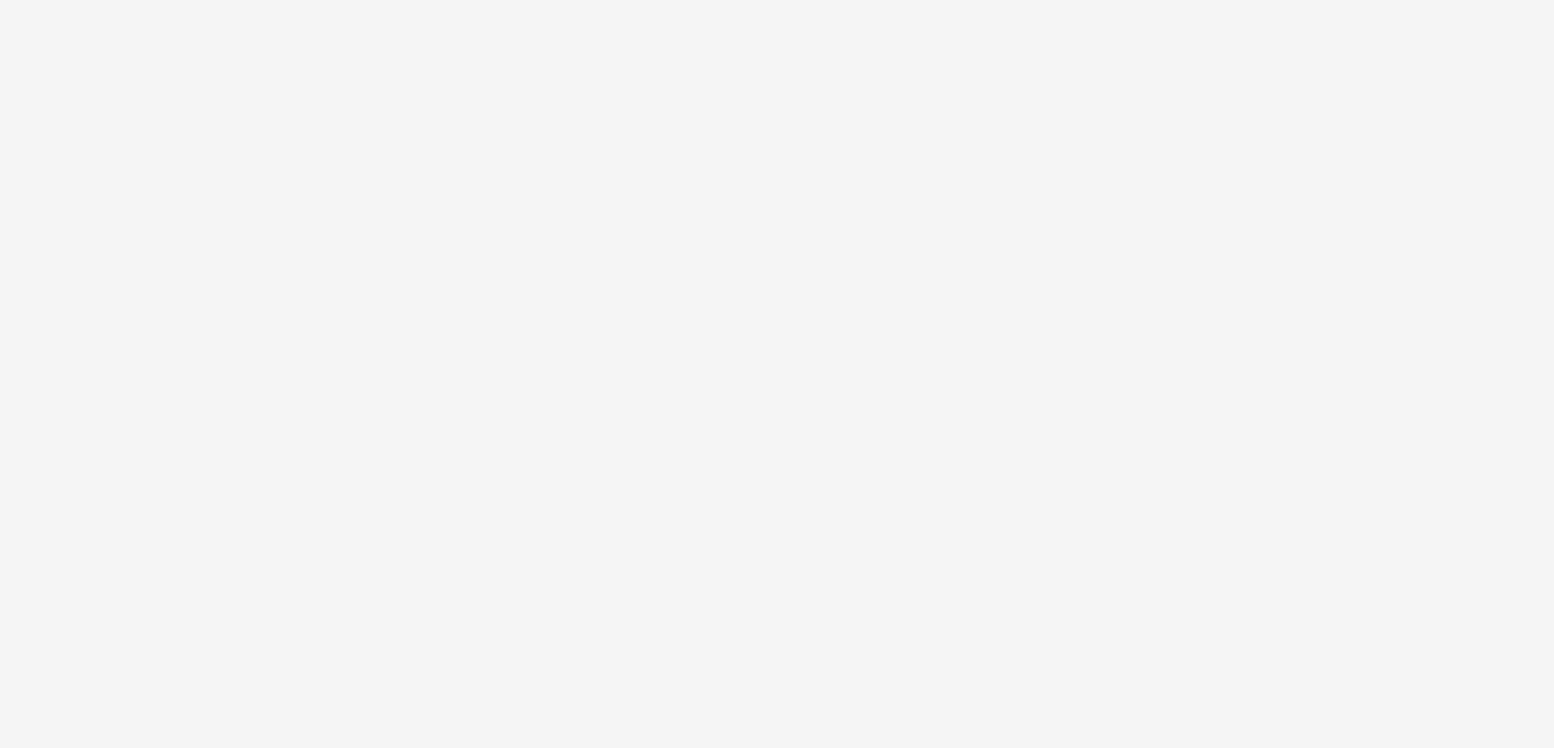
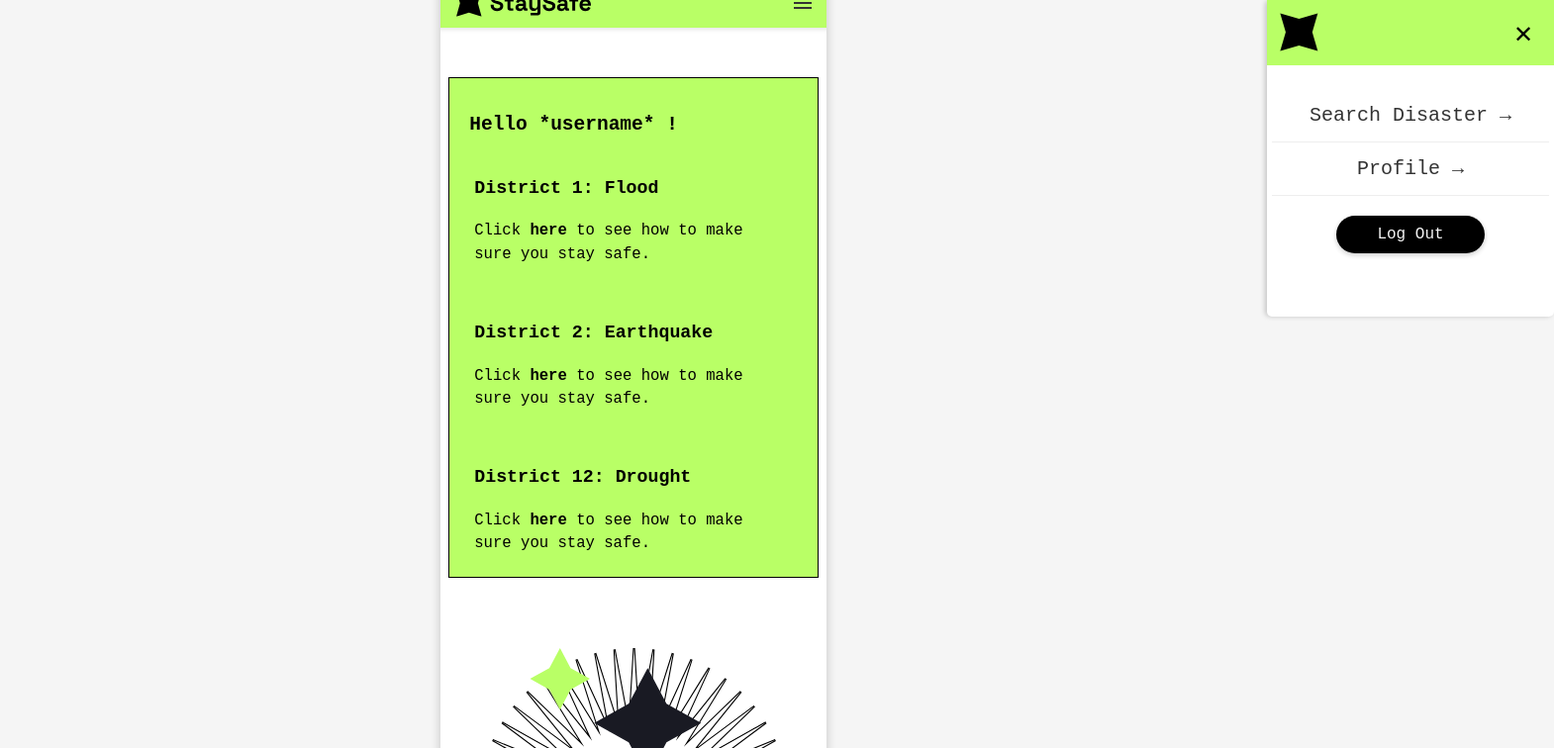
Before and after one commit to skrbacz/stay-safe, a React (Create React App) app in the folder frontend/: page /profile in a window 1280 px wide. Before the commit this address had no page. Shown: the top 756 px of the page at 99% size, 1570 px wide, since content can reach past the window. Built offline with nearby package versions, Linux system fonts and the light colour scheme.

Commit message:
Added profile page

```diff
--- a/frontend/src/App.js
+++ b/frontend/src/App.js
@@ -3,6 +3,7 @@ import { BrowserRouter as Router, Route, Routes } from "react-router-dom";
 import Login from "./login_page/Login";
 import Landing from "./landing_page/landing.js";
 import HomePage from "./home_page/Home.js";
+import Profile from "./profile_page/Profile.js"
 
 const App = () => {
   return (
@@ -11,6 +12,7 @@ const App = () => {
         <Route path="/" element={<Landing />} />
         <Route path="/login" element={<Login />} />
         <Route path="/home" element={<HomePage/>}/>
+        <Route path ="/profile" element={<Profile/>}/>
       </Routes>
     </Router>
   );
--- /dev/null
+++ b/frontend/src/profile_page/Profile.css
@@ -0,0 +1,208 @@
+body {
+    margin: 0;
+    font-family: monospace;
+    background-color: #f5f5f5;
+}
+
+.profile-container {
+    width: 390px;
+    height: 844px;
+    margin: 0 auto;
+    display: flex;
+    flex-direction: column;
+    align-items: center;
+    background-color: #ffffff;
+    box-shadow: 0px 4px 10px rgba(0, 0, 0, 0.2);
+    overflow: hidden;
+}
+
+.header {
+    display: flex;
+    justify-content: space-between;
+    align-items: center;
+    width: 100%;
+    background-color: #B9FF66;
+    padding: 10px 20px;
+    box-shadow: 0 2px 4px rgba(0, 0, 0, 0.1);
+}
+
+.logo {
+    height: 30px;
+    margin-left: 1.2em;
+}
+
+.menu-icon {
+    width: 30px;
+    height: 30px;
+    cursor: pointer;
+    margin-right: 0.5em;
+}
+
+.info-container {
+    width: 85%;
+    background-color: #B9FF66;
+    border: 1px solid black;
+    margin: 50px 50px;
+    padding: 20px;
+    height: 55%;
+    display: flex;
+    flex-direction: column;
+    align-items: flex-start;
+    overflow-y: auto;
+    overflow-x: hidden;
+    scrollbar-width: thin;
+    scrollbar-color: #0000 #f1f1f1;
+}
+
+.info-container h2 {
+    font-size: 1.5em;
+    font-weight: bold;
+    margin-bottom: 20px;
+    color: black;
+    line-height: 1.2em;
+    text-align: left;
+}
+
+.info-item {
+    margin-bottom: 20px;
+    padding-left: 5px;
+    font-size: 1.2em;
+    line-height: 1.5;
+    width: 90%;
+    color: black;
+}
+
+.info-item span {
+    font-weight: bold;
+    color: #000000;
+    cursor: pointer;
+}
+
+.info-item span:hover {
+    text-decoration: underline;
+}
+
+/* Scrollbar customization */
+.info-container::-webkit-scrollbar {
+    width: 8px;
+}
+
+.info-container::-webkit-scrollbar-thumb {
+    background-color: #000000;
+    border-radius: 10px;
+}
+
+.info-container::-webkit-scrollbar-track {
+    background-color: #f1f1f1;
+}
+
+
+.footer-icon-profile {
+    position: absolute;
+    margin-top: 52em;
+    width: 25em;
+    height: 25em;
+    background-size: contain;
+    background-repeat: no-repeat;
+    background-position: center;
+}
+
+.menu-overlay {
+    position: absolute;
+    top: 0;
+    left: 0;
+    width: 100%;
+    height: 100%;
+    background-color: rgba(0, 0, 0, 0.4);
+    z-index: 999;
+    cursor: pointer;
+}
+
+.slide-menu {
+    font-family: monospace;
+    position: absolute;
+    top: 0;
+    right: 0;
+    width: 250px;
+    height: 280px;
+    background-color: white;
+    box-shadow: -2px 0 5px rgba(0, 0, 0, 0.2);
+    z-index: 1000;
+    transform: translateX(100%);
+    transition: transform 0.3s ease;
+    display: flex;
+    flex-direction: column;
+    border-radius: 5px;
+    padding: 20px;
+}
+
+.slide-menu.open {
+    transform: translateX(0);
+}
+
+.top-rectangle {
+    width: 100%;
+    height: 66px;
+    background: #B9FF66;
+    position: absolute;
+    top: 0;
+    left: 0;
+}
+
+.close-btn {
+    position: absolute;
+    top: 20px;
+    right: 15px;
+    background: none;
+    border: none;
+    font-size: 24px;
+    cursor: pointer;
+    z-index: 1001;
+}
+
+.menu-content {
+    display: flex;
+    flex-direction: column;
+    align-items: center;
+    margin-top: 70px;
+}
+
+.menu-logo {
+    margin-top:1em;
+    width: 3em;
+    margin-bottom: 20px;
+    margin-left: 1em;
+
+}
+
+.menu-item {
+    width: 100%;
+    padding: 15px;
+    font-size: 20px;
+    text-align: center;
+    border-bottom: 1px solid #eee;
+    cursor: pointer;
+}
+
+.menu-item:hover {
+    background-color: #f5f5f5;
+}
+
+.logout-btn {
+    font-family: monospace;
+    margin-top: 20px;
+    width: 60%;
+    padding: 10px;
+    font-size: 16px;
+    color: #f5f5f5;
+    background-color:#000000;
+    border: none;
+    box-shadow: 0px 2px 5px rgba(0, 0, 0, 0.2);
+    border-radius: 20px;
+    cursor: pointer;
+}
+
+.logout-btn:hover {
+    background-color: #B9FF66;
+    color: #000000;
+}
--- /dev/null
+++ b/frontend/src/profile_page/Profile.js
@@ -0,0 +1,151 @@
+import React, { useState, useEffect } from "react";
+import { useNavigate } from "react-router-dom";
+import "./Profile.css";
+import logoWithName from "../assets/logo_with_name.svg";
+import illustration from "../assets/illustration.svg";
+import MenuOutlinedIcon from "@mui/icons-material/MenuOutlined";
+import logo from "../assets/logo.svg";
+
+const Profile = () => {
+  const [menuOpen, setMenuOpen] = useState(false);
+  const [districts, setDistricts] = useState(null);
+  const navigate = useNavigate();
+
+  const toggleMenu = () => {
+    setMenuOpen((prev) => !prev);
+  };
+
+  // const handleLogout = async () => {
+  //     try {
+  //         const csrfToken = Cookies.get("csrftoken");
+  //         const response = await axios.post(
+  //             "http://localhost:8000/api/logout/",
+  //             {},
+  //             {
+  //                 withCredentials: true,
+  //                 headers: {
+  //                     "X-CSRFToken": csrfToken,
+  //                 },
+  //             }
+  //         );
+
+  //         console.log("Logout successful:", response);
+  //         Cookies.remove("sessionid");
+  //         navigate("/login");
+  //     } catch (error) {
+  //         console.error("Logout error:", error);
+  //     }
+  // };
+
+  // Mockup data for districts
+  useEffect(() => {
+    // Commented out actual API call
+    // const fetchDistricts = async () => {
+    //     try {
+    //         const response = await axios.get("http://localhost:8000/api/user-districts/", {
+    //             withCredentials: true,
+    //         });
+    //         setDistricts(response.data); // Set the fetched districts
+    //     } catch (error) {
+    //         console.error("Error fetching districts:", error);
+    //     }
+    // };
+
+    // fetchDistricts();
+
+    // Mockup data (replace with API response in production)
+    const mockDistricts = [
+      { name: "District 1", disaster_name: "Flood" },
+      { name: "District 2", disaster_name: "Earthquake" },
+      { name: "District 12", disaster_name: "Drought" },
+    ];
+
+    setTimeout(() => setDistricts(mockDistricts), 500); // Simulate API delay
+  }, []);
+
+  const handleDisasterClick = (disasterName) => {
+    navigate("/disaster", { state: { disasterName } });
+  };
+
+  return (
+    <div className="profile-container">
+      <header className="header">
+        <img src={logoWithName} alt="Logo with Name" className="logo" />
+        <MenuOutlinedIcon className="menu-icon" onClick={toggleMenu} />
+      </header>
+
+      <div className="info-container">
+        <h2>
+          Hello *username* !
+        </h2>
+
+        {districts && districts.length > 0 ? (
+          districts.map((district, index) => (
+            <div
+              key={index}
+              className="info-item"
+              onClick={() => handleDisasterClick(district.disaster_name)}
+            >
+              <h3>
+                {district.name}: {district.disaster_name}
+              </h3>
+              <p>
+                Click <span>here</span> to see how to make sure you stay safe.
+              </p>
+            </div>
+          ))
+        ) : (
+          <div className="info-item">
+            <p>
+              Click <span>here</span> to add a district you want to follow.
+            </p>
+          </div>
+        )}
+      </div>
+
+      <img src={illustration} alt="Footer Icon" className="footer-icon-profile" />
+
+      {menuOpen && <div className="menu-overlay" onClick={toggleMenu} />}
+      <div className={`slide-menu ${menuOpen ? "open" : ""}`}>
+        <div className="top-rectangle">
+          <img src={logo} alt="Logo" className="menu-logo" />
+        </div>
+        <button className="close-btn" onClick={toggleMenu}>
+          ✕
+        </button>
+        <div className="menu-content">
+          <div
+            className="menu-item"
+            onClick={() => {
+              toggleMenu();
+              navigate("/disaster");
+            }}
+          >
+            Search Disaster →
+          </div>
+          <div
+            className="menu-item"
+            onClick={() => {
+              toggleMenu();
+              navigate("/profile");
+            }}
+          >
+            Profile →
+          </div>
+          <button
+            className="logout-btn"
+            onClick={() => {
+              toggleMenu();
+              navigate("/");
+              // handleLogout();
+            }}
+          >
+            Log Out
+          </button>
+        </div>
+      </div>
+    </div>
+  );
+};
+
+export default Profile;
```
